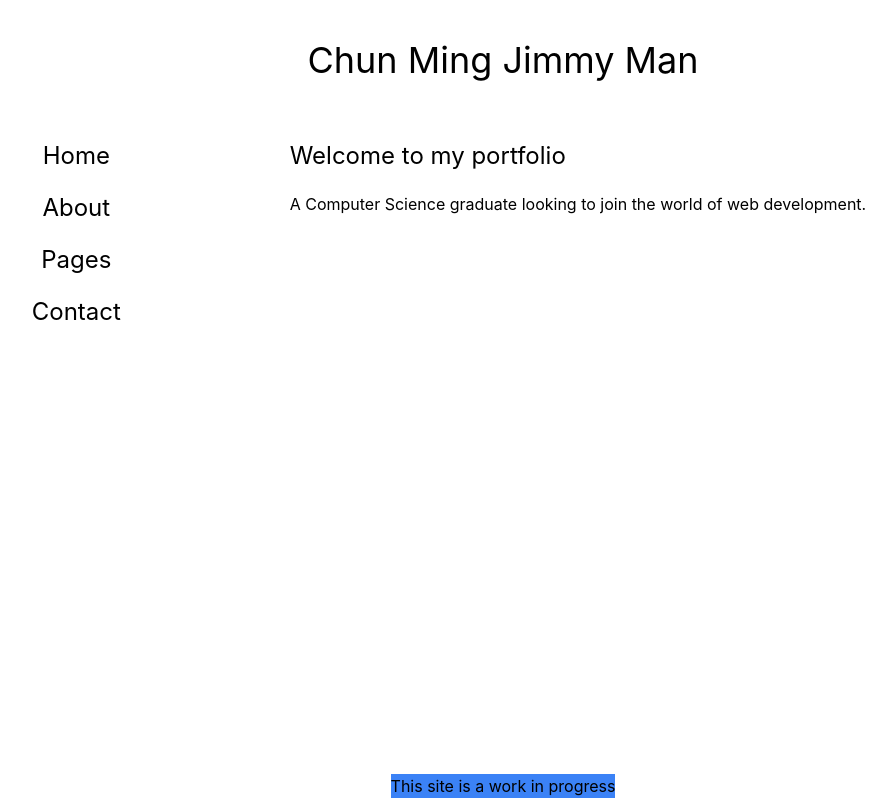
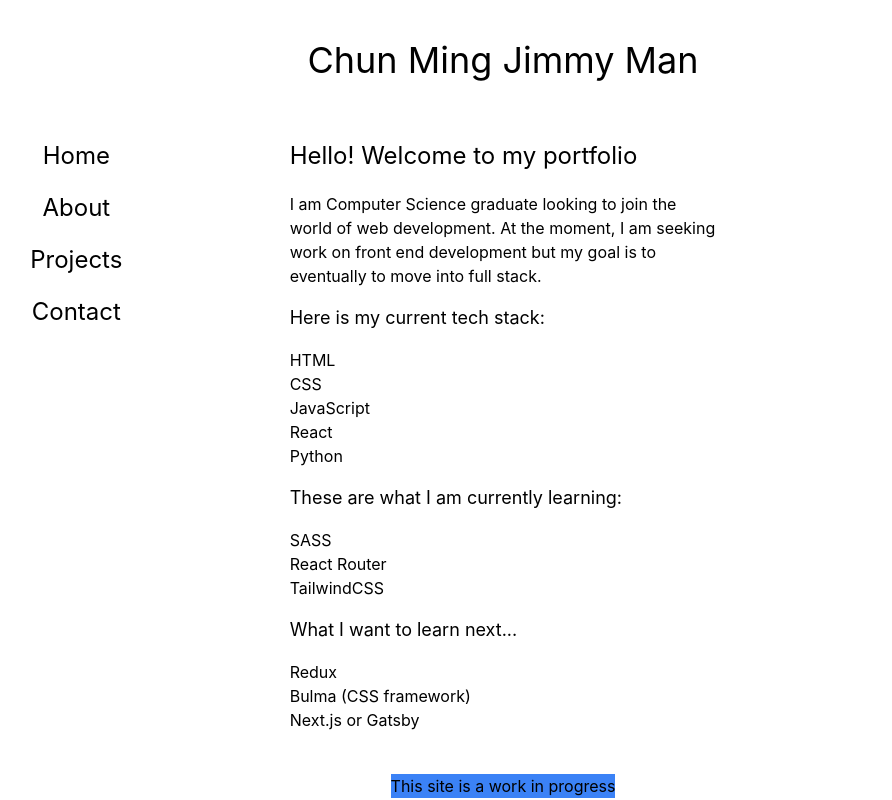
Before and after one commit to jimmym620/jimmym620.github.io, a React (Create React App) app in the folder portfolio/: page / in a window 1280 px wide. Shown: the whole page, without its empty margins (137-1029 px from the left). Built offline with nearby package versions, Linux system fonts and the light colour scheme.

Commit message:
added tech stack

```diff
--- a/portfolio/src/App.js
+++ b/portfolio/src/App.js
@@ -28,7 +28,7 @@ function App() {
                                 </li>
                                 <li>
                                     <h3>
-                                        <Link to="/pages">Pages</Link>
+                                        <Link to="/myProjects">Projects</Link>
                                     </h3>
                                 </li>
                                 <li>
@@ -44,7 +44,10 @@ function App() {
                             <Routes>
                                 <Route path="/" element={<Home />} />
                                 <Route path="/about" element={<About />} />
-                                <Route path="/pages" element={<Pages />} />
+                                <Route
+                                    path="/myProjects"
+                                    element={<MyProjects />}
+                                />
                                 <Route path="/contact" element={<Contact />} />
                             </Routes>
                         </div>
@@ -64,11 +67,33 @@ function App() {
 function Home() {
     return (
         <div>
-            <h3 className="">Welcome to my portfolio</h3>
-            <p>
-                A Computer Science graduate looking to join the world of web
-                development.
+            <h3 className="">Hello! Welcome to my portfolio</h3>
+            <p className="w-1/2">
+                I am Computer Science graduate looking to join the world of web
+                development. At the moment, I am seeking work on front end
+                development but my goal is to eventually to move into full
+                stack.
             </p>
+            <h5>Here is my current tech stack:</h5>
+            <ul>
+                <li>HTML</li>
+                <li>CSS</li>
+                <li>JavaScript</li>
+                <li>React</li>
+                <li>Python</li>
+            </ul>
+            <h5>These are what I am currently learning:</h5>
+            <ul>
+                <li>SASS</li>
+                <li>React Router</li>
+                <li>TailwindCSS</li>
+            </ul>
+            <h5>What I want to learn next...</h5>
+            <ul>
+                <li>Redux</li>
+                <li>Bulma (CSS framework)</li>
+                <li>Next.js or Gatsby</li>
+            </ul>
         </div>
     );
 }
@@ -84,7 +109,7 @@ function About() {
     );
 }
 
-function Pages() {
+function MyProjects() {
     return (
         <div>
             <h2>My Pages</h2>
--- a/portfolio/src/Projects.js
+++ b/portfolio/src/Projects.js
@@ -9,7 +9,7 @@ const Projects = () => {
                 return (
                     <article key={id} className="project" tag={tag}>
                         <div>
-                            <h3 className="border-t-2 border-b-2 border-blue-800 w-1/2 text-center py-1 ">
+                            <h3 className="border-t-2 border-b-2 border-blue-800 bg-gray-100 w-1/2 text-center py-1 ">
                                 <a href={link} target="_blank" rel="noreferrer">
                                     {title}
                                 </a>
--- a/portfolio/src/index.css
+++ b/portfolio/src/index.css
@@ -20,6 +20,7 @@
     }
     h5 {
         @apply text-lg;
+        @apply my-4;
     }
 }
 /* $main-color: #566a56;
--- a/portfolio/src/pages-projects-data.js
+++ b/portfolio/src/pages-projects-data.js
@@ -9,10 +9,10 @@ export default [
     },
     {
         id: 2,
-        title: "Project 2",
+        title: "My next project",
         link: "none",
         tag: "None",
-        desc: "Next project",
+        desc: "TBD",
     },
     {
         id: 3,
@@ -28,4 +28,10 @@ export default [
         tag: "CSS",
         desc: "This was another vanilla CSS replication project - a form for creating an account. "
     },
+    {
+        id: 5,
+        title: "This portfolio",
+        tag: "CSS Framework",
+        desc: "Though not finished, this portfolio was made using React-Router and Tailwind CSS"
+    }
 ];
```
